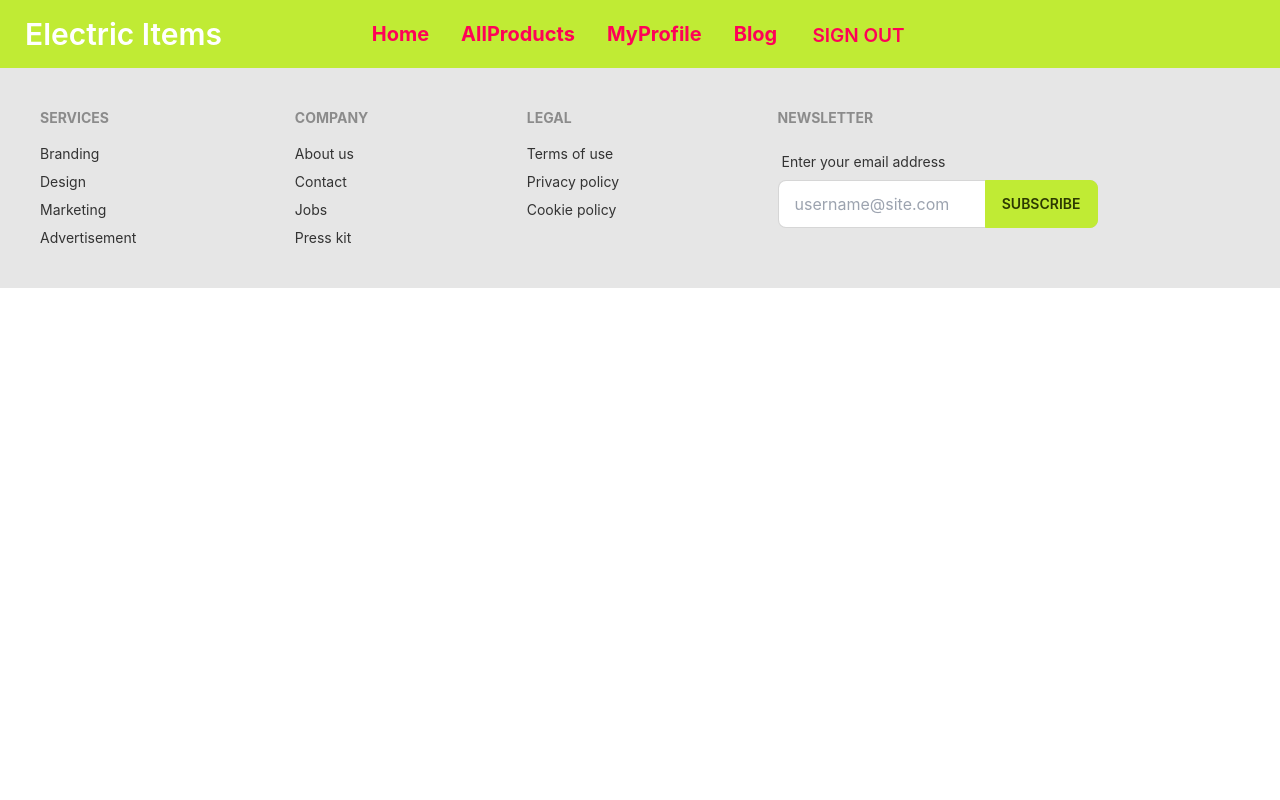
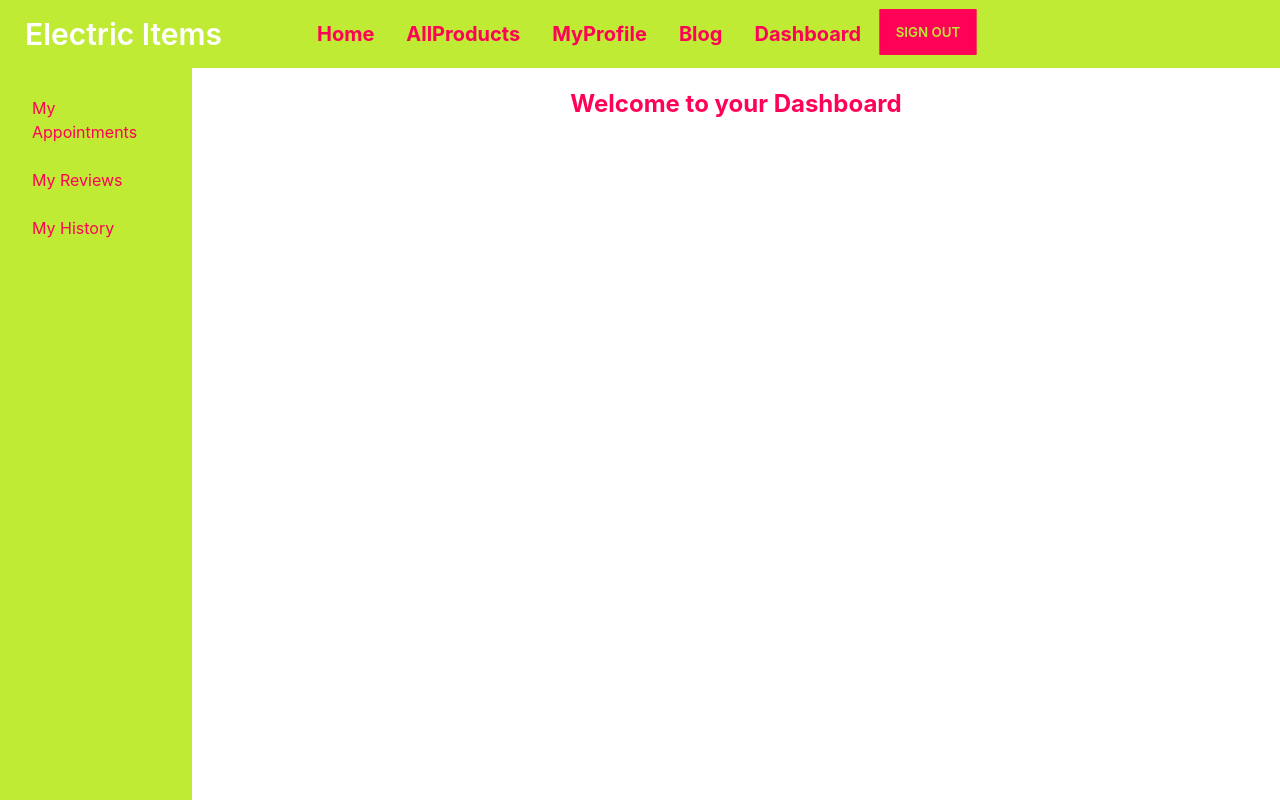
Before and after one commit to hasanhridoy01/Assignment-12-Client, a React (Create React App) app: page /dashboard in a window 1280 px wide. Shown: the top 800 px of the page. Built offline with nearby package versions, Linux system fonts and the light colour scheme; no server answers; sample sign-in values are in the browser's storage.

Commit message:
design all requirement done

```diff
--- a/src/App.js
+++ b/src/App.js
@@ -9,6 +9,7 @@ import MyProfile from './components/MyProfile/MyProfile';
 import Login from './components/AuthPages/Login/Login';
 import Registration from './components/AuthPages/Registration/Registration';
 import RequireAuth from './components/AuthPages/RequireAuth';
+import Dashboard from './components/Dashboard/Dashboard';
 
 function App() {
   return (
@@ -24,6 +25,11 @@ function App() {
             <Purchase></Purchase>
           </RequireAuth>
          }></Route>
+         <Route path='/dashboard' element={
+           <RequireAuth>
+             <Dashboard></Dashboard>
+           </RequireAuth>
+          }></Route>
         <Route path='/login' element={ <Login></Login> }></Route>
         <Route path='/registration' element={ <Registration></Registration> }></Route>
       </Routes>
--- a/src/components/CommonPages/Header/Header.js
+++ b/src/components/CommonPages/Header/Header.js
@@ -21,10 +21,10 @@ const Header = () => {
     <li className='text-xl font-bold text-secondary'><Link to='/allproducts'>AllProducts</Link></li>
     <li className='text-xl font-bold text-secondary'><Link to='/myprofile'>MyProfile</Link></li>
     <li className='text-xl font-bold text-secondary'><Link to='/blog'>Blog</Link></li>
-    {/* {
+    {
       user &&  <li className='text-xl font-bold text-secondary'><Link to='/dashboard'>Dashboard</Link></li>
-    } */}
-    <li className='text-xl font-bold text-secondary'>{user ? <button className="btn btn-ghost text-xl"  onClick={logout} >Sign Out</button> : <Link to="/login">Login</Link>}</li>
+    }
+    <li className='text-primary'>{user ? <button className="btn btn-secondary"  onClick={logout} >Sign Out</button> : <Link to="/login">Login</Link>}</li>
   </>
   return (
     <div className="navbar bg-primary sticky top-0 z-50">
--- /dev/null
+++ b/src/components/Dashboard/Dashboard.js
@@ -0,0 +1,38 @@
+import React from 'react';
+import { useAuthState } from 'react-firebase-hooks/auth';
+import { Link, Outlet } from 'react-router-dom';
+import auth from '../../firebase.init';
+// import useAdmin from '../../Hooks/useAdmin';
+
+const Dashboard = () => {
+    const [user] = useAuthState(auth);
+    // const [admin] = useAdmin(user);
+    return (
+        <div class="drawer drawer-mobile">
+            <input id="dashboard-sidebar" type="checkbox" class="drawer-toggle" />
+            <div class="drawer-content">
+                <h2 className='text-2xl font-bold text-secondary text-center my-5'>Welcome to your Dashboard</h2>
+                <Outlet></Outlet>
+            </div>
+            <div class="drawer-side">
+                <label for="dashboard-sidebar" class="drawer-overlay"></label>
+                <ul class="menu p-4 overflow-y-auto w-48 bg-primary text-base-content">
+                    {/* <!-- Sidebar content here --> */}
+                    <li className='text-secondary'><Link to="/dashboard">My Appointments</Link></li>
+                    <li className='text-secondary'><Link to="/dashboard/review">My Reviews</Link></li>
+                    <li className='text-secondary'><Link to="/dashboard/history">My History</Link></li>
+                    {/* {
+                        admin && <>
+                           <li><Link to="/dashboard/alluser">All Users</Link></li>
+                           <li><Link to="/dashboard/adddoctor">Add a Doctor</Link></li>
+                           <li><Link to="/dashboard/managedoctor">Manage Doctor</Link></li>
+                        </>
+                    } */}
+                </ul>
+
+            </div>
+        </div>
+    );
+};
+
+export default Dashboard;
```
